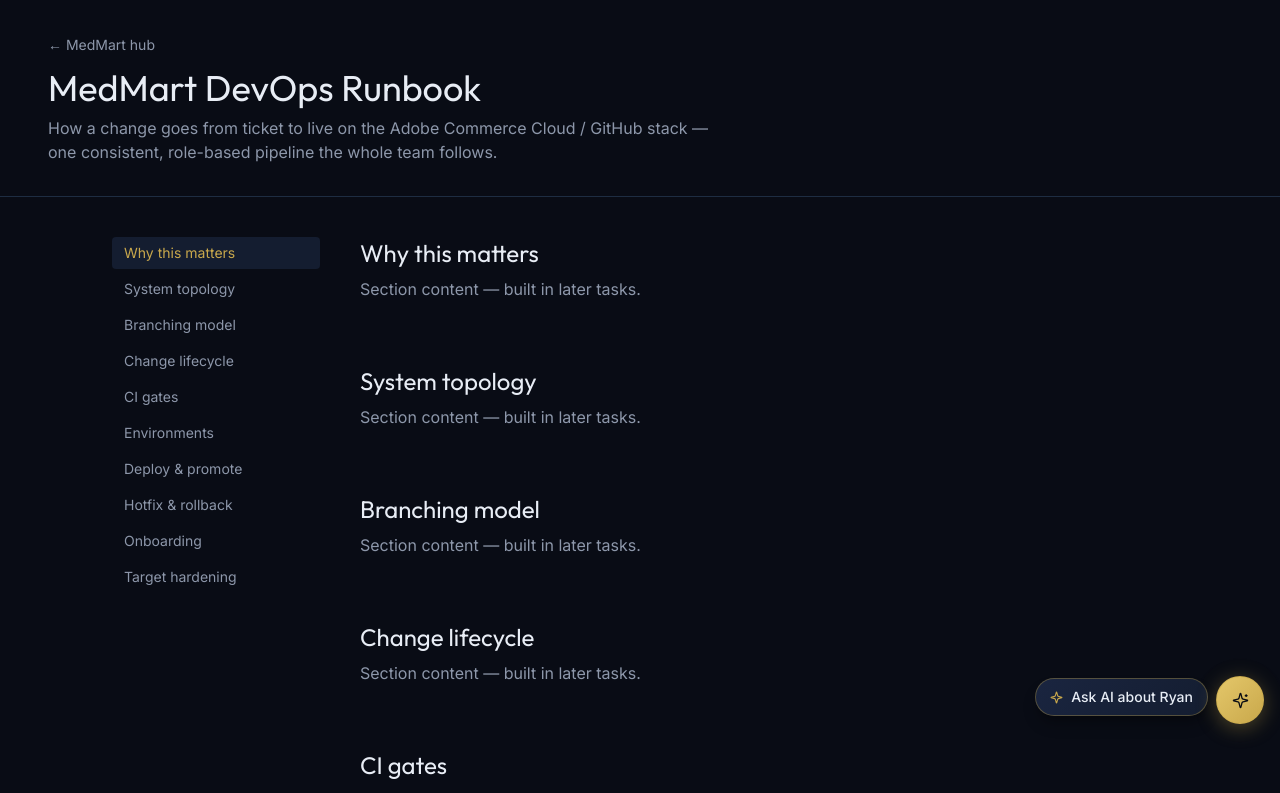
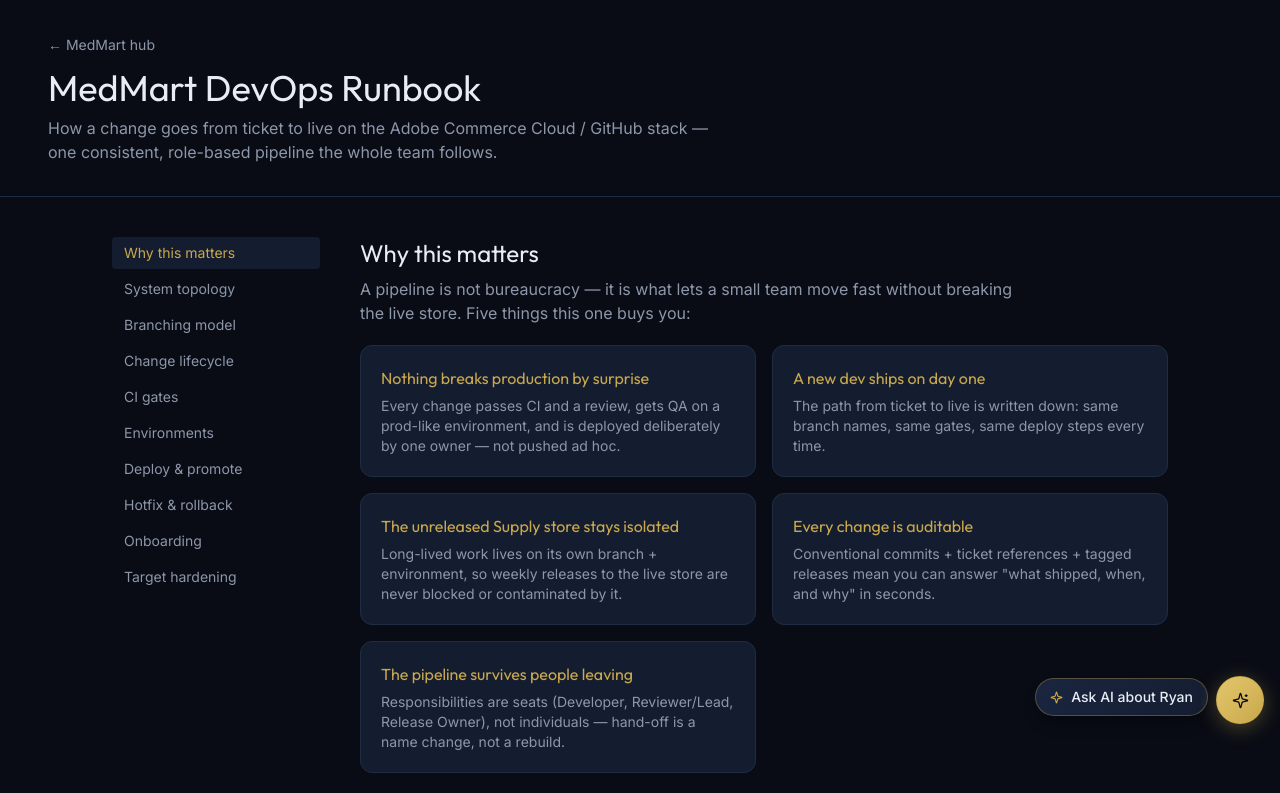
Before and after one commit to ryanpatt/portfolio, a React (Vite) app: page /medmart/devops in a window 1280 px wide. Shown: the top 793 px of the page. Built offline with nearby package versions, Linux system fonts and the light colour scheme.

Commit message:
feat(medmart): add DevOps 'why this matters' intro + UI primitives

```diff
--- a/src/components/MedmartDevOps.tsx
+++ b/src/components/MedmartDevOps.tsx
@@ -21,7 +21,33 @@
   { id: 'hardening',        label: 'Target hardening' },
 ]
 
+/* ─── shared primitives ───────────────────────────────────────────────────── */
+
+function Card({ children, className = '' }: { children: React.ReactNode; className?: string }) {
+  return <div className={`rounded-xl border border-border-subtle bg-card p-5 ${className}`}>{children}</div>
+}
+
+function Pill({ children, tone = 'gold' }: { children: React.ReactNode; tone?: 'gold' | 'sky' | 'emerald' | 'red' | 'muted' }) {
+  const tones: Record<string, string> = {
+    gold:    'bg-gold/10 text-gold border-gold/25',
+    sky:     'bg-sky-500/10 text-sky-400 border-sky-500/25',
+    emerald: 'bg-emerald-500/10 text-emerald-400 border-emerald-500/25',
+    red:     'bg-red-500/10 text-red-400 border-red-500/25',
+    muted:   'bg-white/5 text-muted border-border-subtle',
+  }
+  return <span className={`inline-block rounded-full border px-2.5 py-0.5 text-xs ${tones[tone]}`}>{children}</span>
+}
+
+const WHY_BULLETS: { title: string; detail: string }[] = [
+  { title: 'Nothing breaks production by surprise', detail: 'Every change passes CI and a review, gets QA on a prod-like environment, and is deployed deliberately by one owner — not pushed ad hoc.' },
+  { title: 'A new dev ships on day one', detail: 'The path from ticket to live is written down: same branch names, same gates, same deploy steps every time.' },
+  { title: 'The unreleased Supply store stays isolated', detail: 'Long-lived work lives on its own branch + environment, so weekly releases to the live store are never blocked or contaminated by it.' },
+  { title: 'Every change is auditable', detail: 'Conventional commits + ticket references + tagged releases mean you can answer "what shipped, when, and why" in seconds.' },
+  { title: 'The pipeline survives people leaving', detail: 'Responsibilities are seats (Developer, Reviewer/Lead, Release Owner), not individuals — hand-off is a name change, not a rebuild.' },
+]
+
 export default function MedmartDevOps() {
+  void Pill // temporary: keeps the build green until Pill is used in a later task
   const [active, setActive] = useState<SectionId>('why')
 
   useEffect(() => {
@@ -70,7 +96,24 @@
         </nav>
 
         <main className="min-w-0 flex-1 space-y-16">
-          {SECTIONS.map((s) => (
+          <section id="why" className="scroll-mt-10">
+            <h2 className="font-display text-2xl text-ink">Why this matters</h2>
+            <p className="mt-2 max-w-2xl text-muted">
+              A pipeline is not bureaucracy — it is what lets a small team move fast without breaking the live
+              store. Five things this one buys you:
+            </p>
+            <div className="mt-5 grid gap-4 sm:grid-cols-2">
+              {WHY_BULLETS.map((b) => (
+                <Card key={b.title}>
+                  <h3 className="font-display text-base text-gold">{b.title}</h3>
+                  <p className="mt-1.5 text-sm text-muted">{b.detail}</p>
+                </Card>
+              ))}
+            </div>
+          </section>
+
+          {/* placeholders — replaced in later tasks */}
+          {SECTIONS.filter((s) => s.id !== 'why').map((s) => (
             <section key={s.id} id={s.id} className="scroll-mt-10">
               <h2 className="font-display text-2xl text-ink">{s.label}</h2>
               <p className="mt-2 text-muted">Section content — built in later tasks.</p>
```
